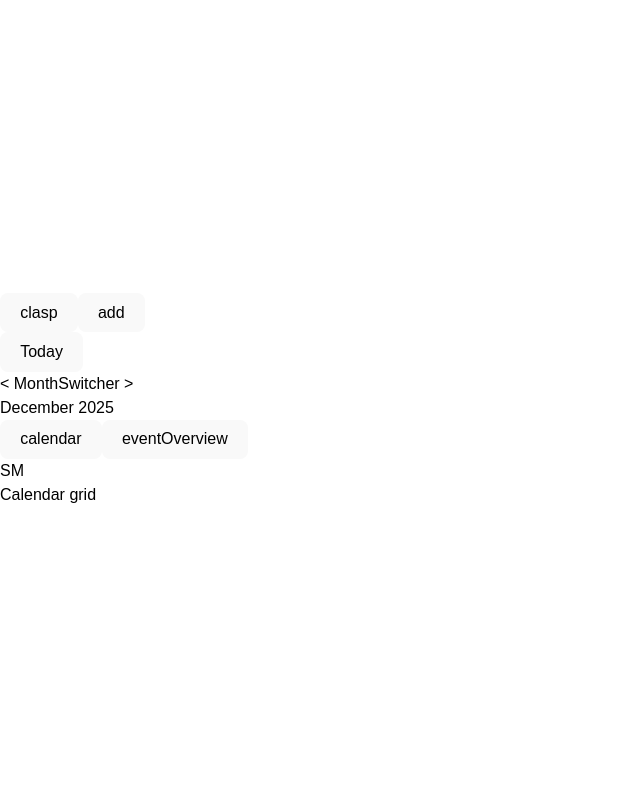
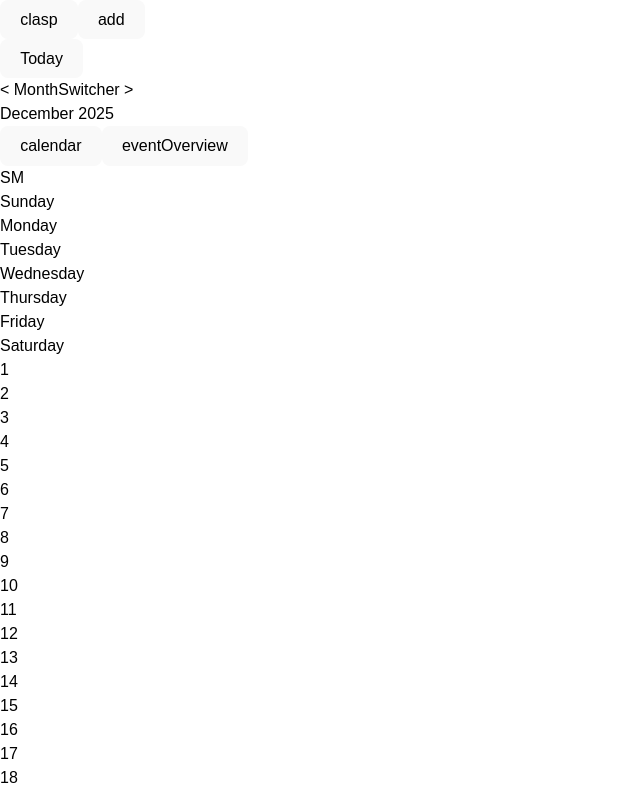
Before and after one commit to smei08/CalendarPlanner, a React (Vite) app: page / in a window 1280 px wide. Shown: the top 793 px of the page, without its empty margins (0-640 px from the left). Built offline with nearby package versions, Linux system fonts and the light colour scheme.

Commit message:
calendarGrid skeleton complete

```diff
--- a/src/components/calendar/CalendarGrid.jsx
+++ b/src/components/calendar/CalendarGrid.jsx
@@ -1,3 +1,32 @@
 export default function CalendarGrid() {
-  return <div>Calendar grid</div>;
+  const weekdays = [
+    "Sunday",
+    "Monday",
+    "Tuesday",
+    "Wednesday",
+    "Thursday",
+    "Friday",
+    "Saturday",
+  ];
+
+  const days = [];
+
+  for (let i = 1; i <= 42; i++) {
+    days.push(i);
+  }
+
+  return (
+    <div className="calendar-grid-container">
+      <div className="weekday-row">
+        {weekdays.map((weekday) => (
+          <div key={weekday}>{weekday}</div>
+        ))}
+      </div>
+      <div className="day-cells-grid">
+        {days.map((day) => (
+          <div key={day}>{day}</div>
+        ))}
+      </div>
+    </div>
+  );
 }
```
